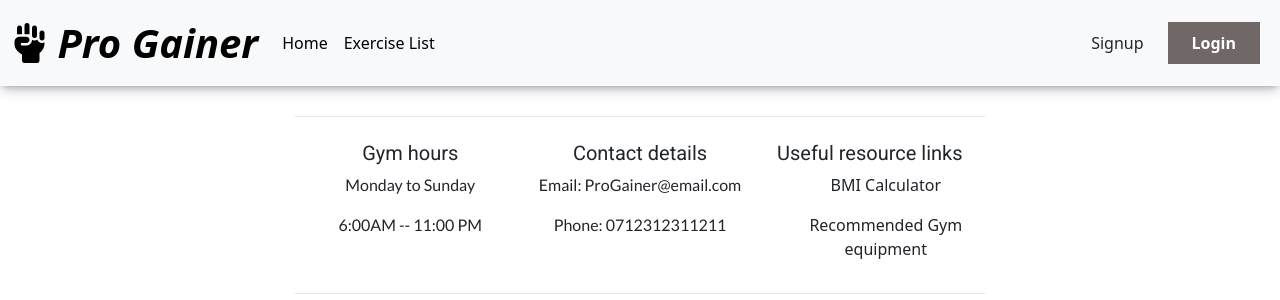
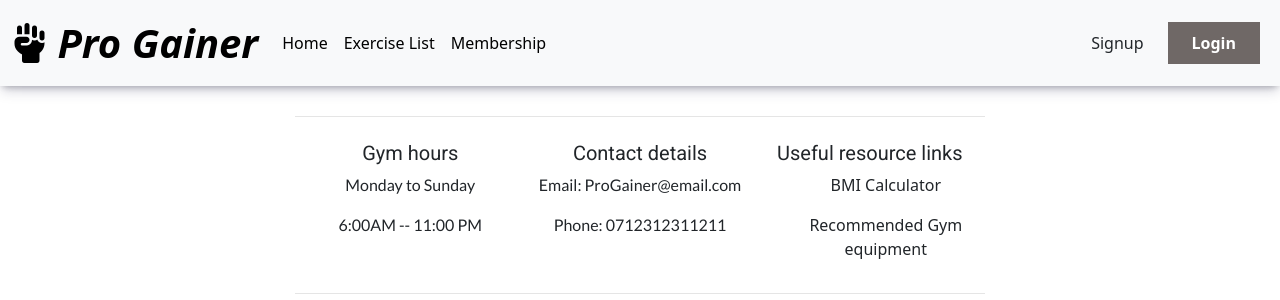
Before and after one commit to JamesBracken/Pro-Gainer, a Django app: template exercise/templates/exercise/exercise_form.html in a window 1280 px wide. Shown: the top 300 px of the page. Run offline with Django 5.2, Linux system fonts and the light colour scheme; the template is opened without the code that fills it, so the values that code supplies are empty; some libraries are stand-ins or nearby versions.

Commit message:
Add(membership): add urls in base, project and app levels

```diff
--- /dev/null
+++ b/membership/urls.py
@@ -0,0 +1,6 @@
+from django.urls import path
+from . import views
+
+urlpatterns = [
+    path('membership_form/', views.checkout, name='membership_form'),
+]
--- a/pro_gainer/urls.py
+++ b/pro_gainer/urls.py
@@ -21,6 +21,7 @@ from . import views
 urlpatterns = [
     path('admin/', admin.site.urls),
     path('exercise/', include('exercise.urls'), name='exercises'),
+    path('membership/', include('membership.urls'), name='memberships'),
     path('', views.index, name='home'),
     path('accounts/', include('allauth.urls')),
 ]
--- a/templates/base.html
+++ b/templates/base.html
@@ -58,6 +58,9 @@
               </li>
               <li class="nav-item">
                 <a class="nav-link active" aria-current="page" href="{% url 'exercise_list' %}">Exercise List</a>
+              </li>
+              <li class="nav-item">
+                <a class="nav-link active" aria-current="page" href="{% url 'membership_form' %}">Membership</a>
               </li>
             </ul>
             <div class="d-flex">
```
